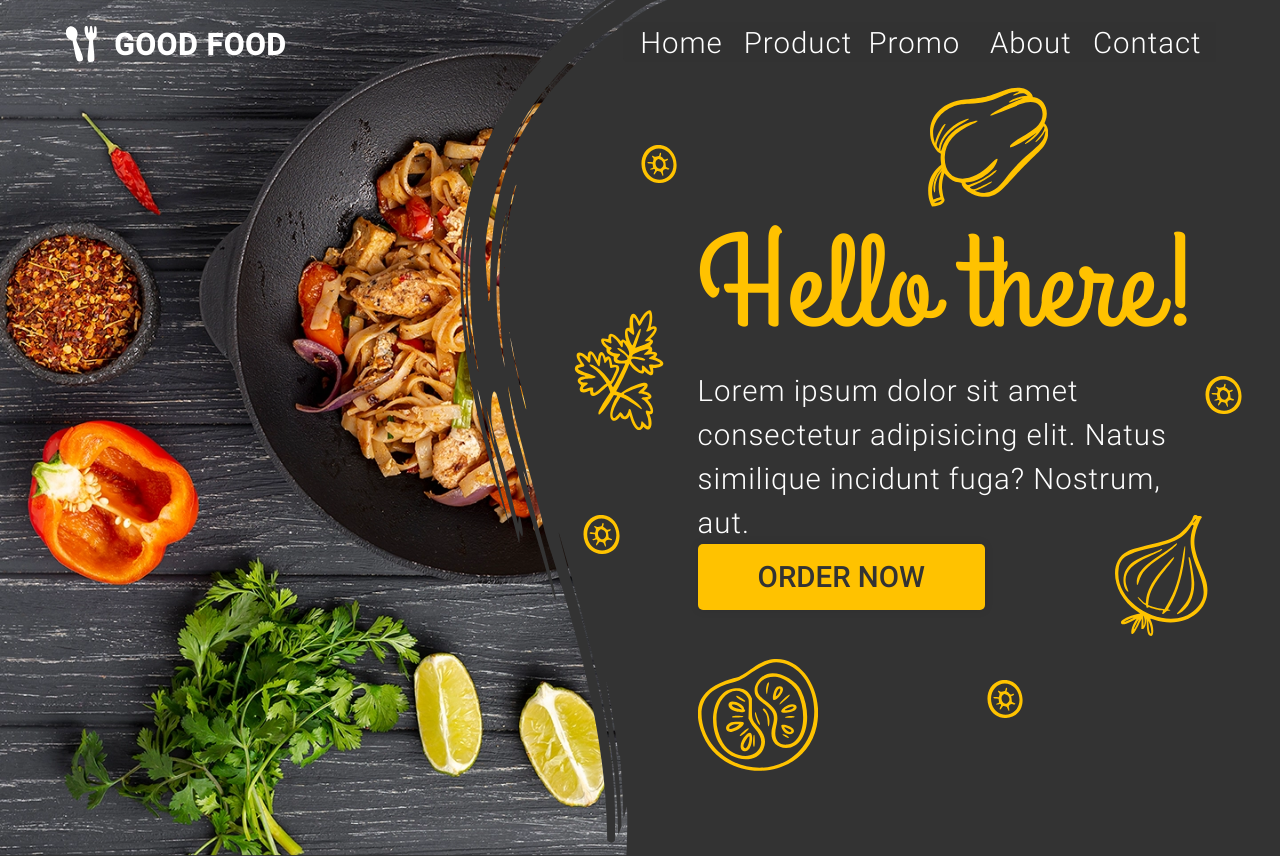
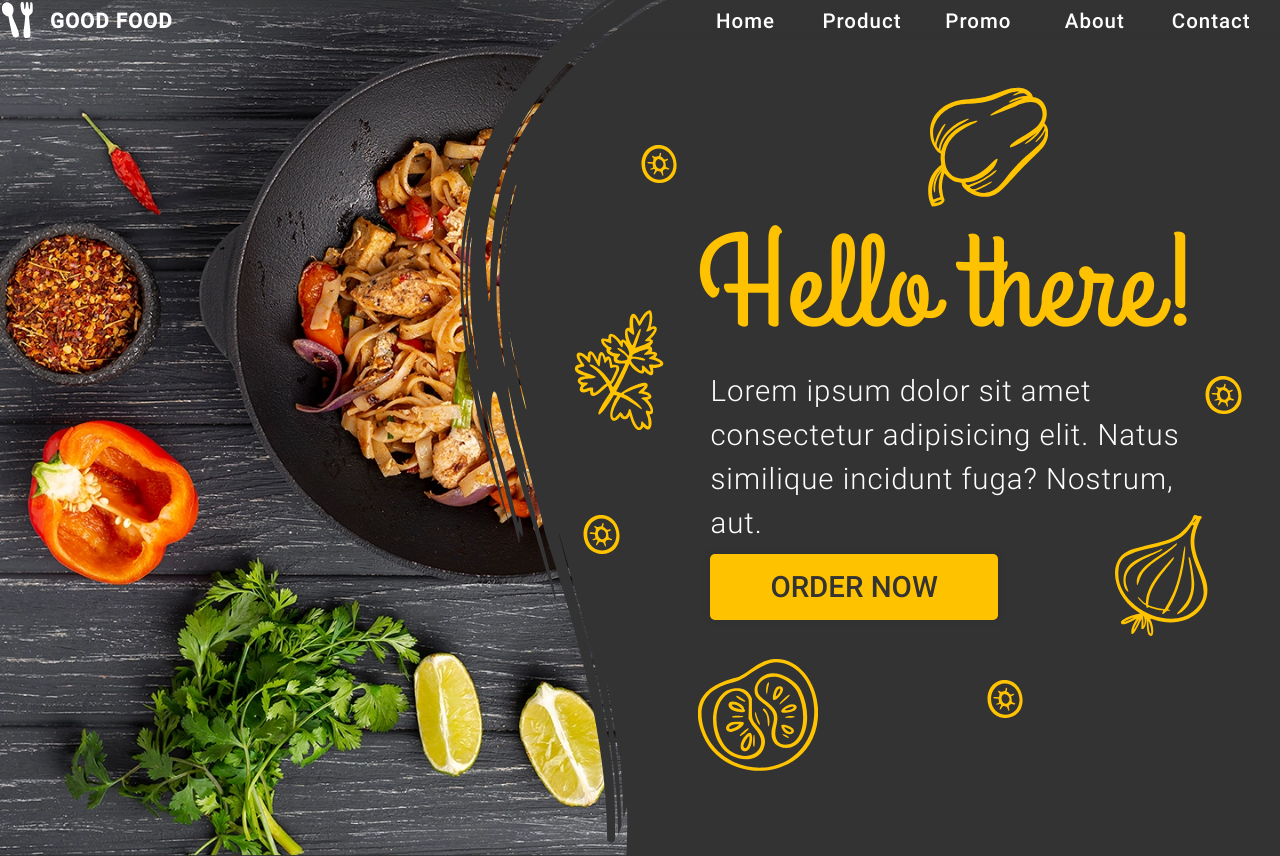
Before and after one commit to PaulNafureanu/good-food, a plain HTML site: page index.html in a window 1280 px wide. Shown: the top 856 px of the page. Drawn offline with Linux system fonts and the light colour scheme; files whose address does not match are found by name.

Commit message:
Fix menu

```diff
--- a/styles/styles.css
+++ b/styles/styles.css
@@ -32,7 +32,8 @@
   --body-text-color: #fff;
   --primary-shadow-color: rgba(0, 0, 0, 0.1);
   --secondary-shadow-color: rgba(0, 0, 0, 0.2);
-  --transparent-primary-color: rgba(51, 51, 51, 0.8);
+  --transparent-primary-color: rgba(51, 51, 51, 0.4);
+  --transparent-secondary-color: rgba(51, 51, 51, 0.9);
   --transition-time: 0.2s;
 }
 
@@ -126,10 +127,6 @@ p {
   h4 {
     font-size: 4rem;
   }
-
-  /* body {
-    font-size: 3.5rem;
-  } */
 }
 
 /********** #BUTTONS **********/
@@ -423,15 +420,15 @@ p {
 .callout--centered {
   align-items: center;
 }
-/*
+
 .callout__btn {
-  margin-top: 1.5rem;
-  margin-left: 1rem;
+  margin-top: 1rem;
+  margin-left: 1vw;
 }
 
 .callout__text {
-  margin-left: 1rem;
-} */
+  margin-left: 1vw;
+}
 
 @media screen and (min-width: 1024px) {
   /* .callout__btn {
@@ -545,9 +542,9 @@ p {
 .menu {
   width: fit-content;
   height: fit-content;
-  background-color: var(--transparent-primary-color);
   border-bottom-left-radius: 5px;
   box-shadow: 0 0 10px 10px var(--primary-shadow-color);
+  background-color: var(--transparent-secondary-color);
 }
 
 .menu__collapsible {
@@ -589,6 +586,7 @@ p {
 @media screen and (min-width: 1024px) {
   .menu {
     border-bottom-left-radius: 5px;
+    background-color: transparent;
   }
 
   .menu__btn {
@@ -720,7 +718,7 @@ p {
 .decorations__leaf {
   transform: scaleX(-1);
   top: calc(56.9vw + 118px);
-  left: calc(-6px - 3vw);
+  left: calc(-10px - 3vw);
 }
 .decorations__peppers {
   transform: scaleX(-1);
@@ -838,7 +836,13 @@ p {
 }
 
 /********** #HERO **********/
-.hero .menu {
+.hero .header {
+  position: fixed;
+  background: var(--transparent-secondary-color);
+  width: 100%;
+  height: fit-content;
+  top: 0;
+  left: 0;
   z-index: 3;
 }
 
@@ -868,6 +872,12 @@ p {
 }
 
 @media screen and (min-width: 1024px) {
+  .hero .header {
+    background: linear-gradient(var(--transparent-primary-color), transparent);
+    box-shadow: none;
+    font-size: 1.6vw;
+    font-weight: 400;
+  }
   .hero .menu {
     box-shadow: none;
   }
@@ -1085,15 +1095,6 @@ p {
 }
 
 /********** #ORIENTAL-BLOCK **********/
-body {
-  /* background-color: var(--primary-color); */
-}
-
-.stats-block {
-  /* margin-top: 10rem; */
-  /* border-top: 1px solid red; */
-}
-
 .oriental-block {
   height: fit-content;
 }
@@ -1129,9 +1130,6 @@ body {
 }
 
 @media screen and (min-width: 1024px) {
-  .oriental-block {
-  }
-
   .oriental-block .block__content {
     display: flex;
     flex-direction: row;
@@ -1414,6 +1412,5 @@ body {
 }
 
 /*TODO:
-- Fix menu
 - Check HTML and CSS with validators
 */
```
